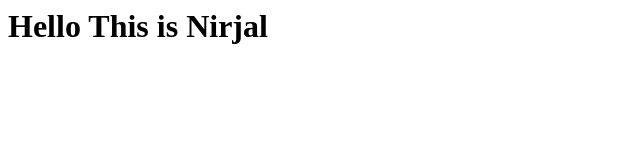
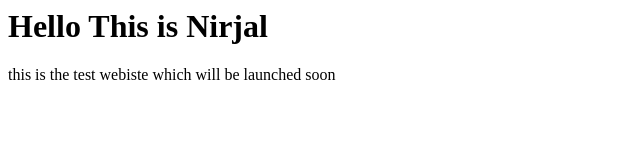
Before and after one commit to nirjallamichhane/nirjallamichhane, a plain HTML site: page index.html in a window 1280 px wide. Shown: the whole page, without its empty margins (0-640 px from the left). Drawn offline with Linux system fonts and the light colour scheme.

Commit message:
Update index.html

```diff
--- a/index.html
+++ b/index.html
@@ -1,8 +1,8 @@
 <html>
   <head>
-
   </head>
 <body>
   <h1>Hello This is Nirjal</h1>
+  <p>this is the test webiste which will be launched soon</p>
 </body>
 </html>
```
